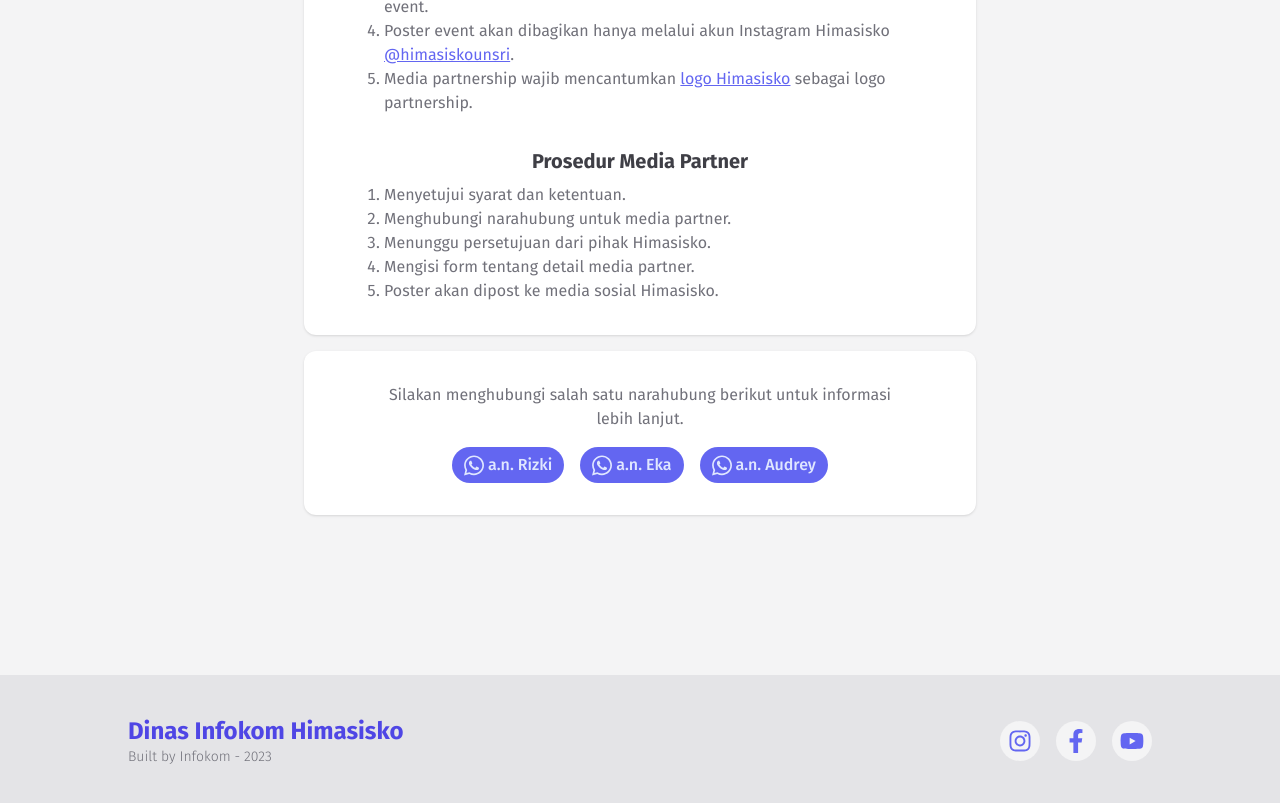
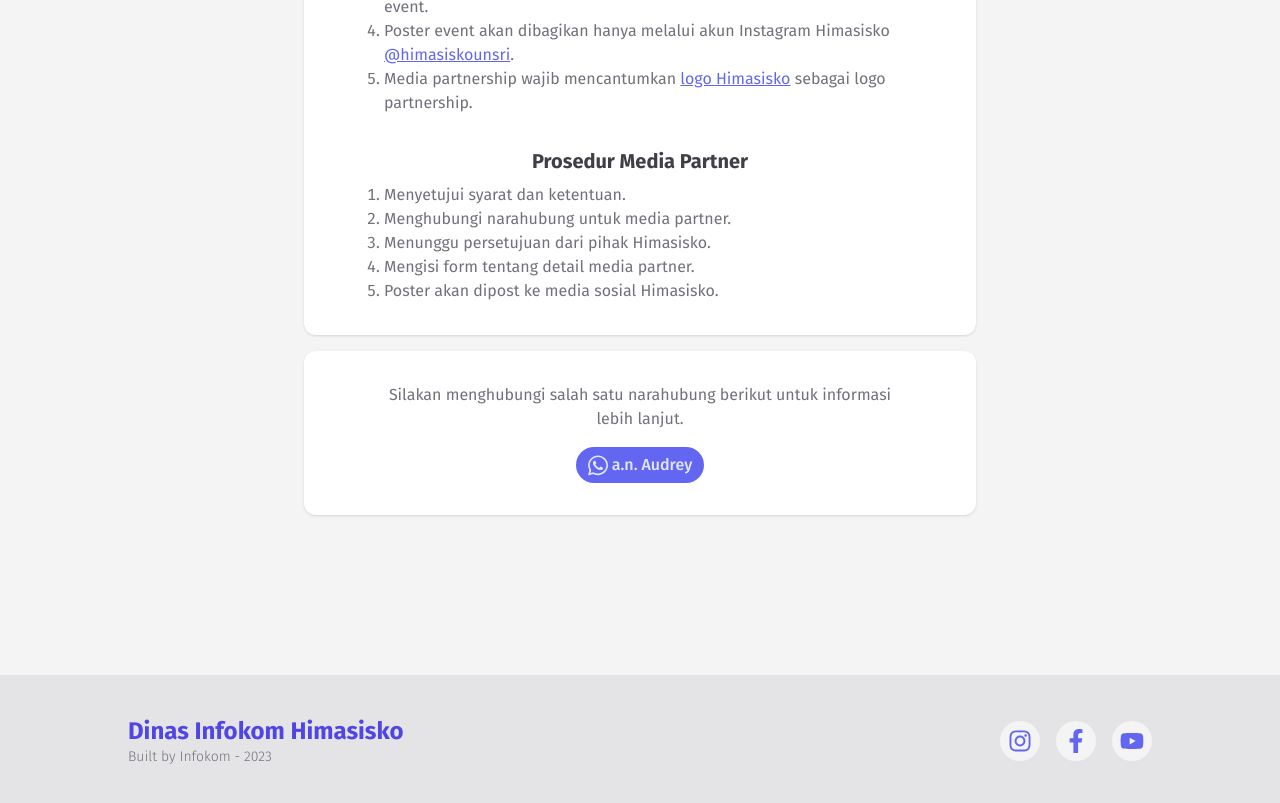
Before and after one commit to moez-rd/infokom, a Next.js app: page /medpart in a window 1280 px wide. Shown: the part 861-1664 px from the top of the page. Built offline with nearby package versions, Linux system fonts and the light colour scheme; what prettier-plugin-tailwindcss would draw is missing.

Commit message:
update cp

```diff
--- a/src/pages/medpart.tsx
+++ b/src/pages/medpart.tsx
@@ -86,8 +86,8 @@ export default function Medpart() {
               lebih lanjut.
             </p>
             <div className="mt-4 flex flex-col items-center justify-center space-y-2 sm:flex-row sm:space-y-0 sm:space-x-4">
-              <ContactPersonLink name="Rizki" phone="6287776558912" />
-              <ContactPersonLink name="Eka" phone="628117815050" />
+              {/*<ContactPersonLink name="Rizki" phone="6287776558912" />*/}
+              {/*<ContactPersonLink name="Eka" phone="628117815050" />*/}
               <ContactPersonLink name="Audrey" phone="6281273737616" />
             </div>
           </Card>
```
